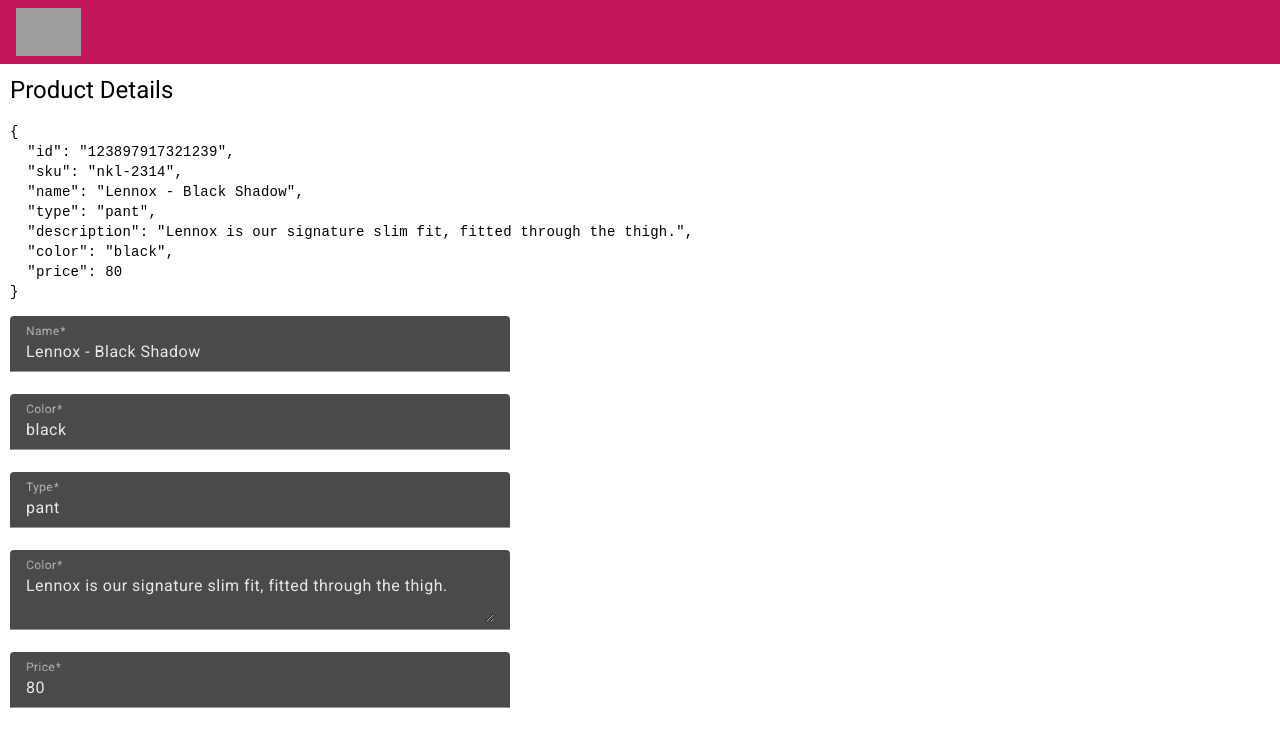
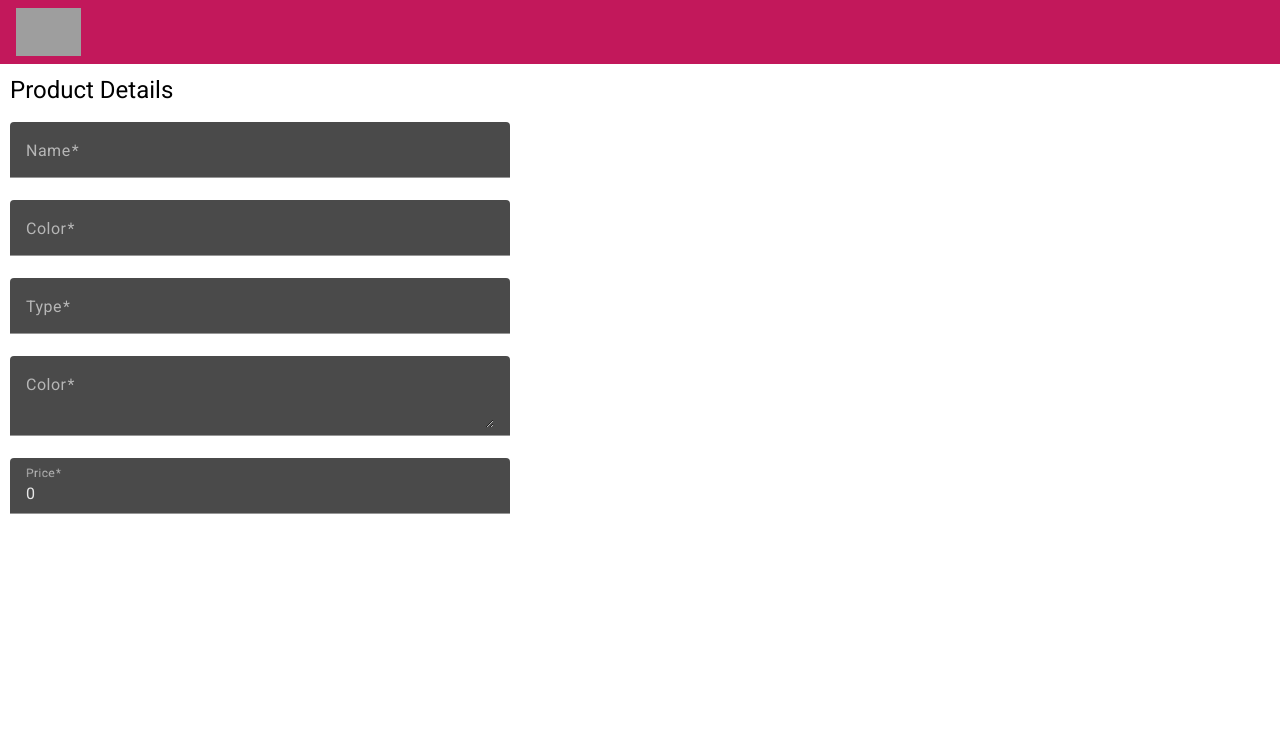
Before and after one commit to RyanGehris/ecommerce-widget, an Angular app in the folder paige-denim/: page /product-detail/1 in a window 1280 px wide. Shown: the top 746 px of the page. Built offline with nearby package versions, Linux system fonts and the light colour scheme; grey boxes are pictures that could not be loaded.

Commit message:
set up routing to product-detail/sku

```diff
--- a/paige-denim/src/app/product-detail/product-detail.component.html
+++ b/paige-denim/src/app/product-detail/product-detail.component.html
@@ -1,18 +1,18 @@
 <h1>Product Details</h1>
 
-<pre>{{ details | json }}</pre>
+<pre>{{ productDetail | json }}</pre>
 
 <form
   #form="ngForm"
   class="details-form"
-  (submit)="updateDetails(currentDetails)"
+  (submit)="updateDetails(currentProductDetail)"
 >
   <mat-form-field class="details-full-width">
     <mat-label>Name</mat-label>
     <input
       matInput
       placeholder="Product name..."
-      [(ngModel)]="currentDetails.name"
+      [(ngModel)]="currentProductDetail.name"
       name="name"
       type="text"
       required
@@ -24,7 +24,7 @@
     <input
       matInput
       placeholder="Product color..."
-      [(ngModel)]="currentDetails.color"
+      [(ngModel)]="currentProductDetail.color"
       name="color"
       type="text"
       maxlength="56"
@@ -37,7 +37,7 @@
     <input
       matInput
       placeholder="Product type..."
-      [(ngModel)]="currentDetails.type"
+      [(ngModel)]="currentProductDetail.type"
       name="type"
       type="text"
       maxlength="56"
@@ -50,7 +50,7 @@
     <textarea
       matInput
       placeholder="Product description..."
-      [(ngModel)]="currentDetails.description"
+      [(ngModel)]="currentProductDetail.description"
       name="description"
       type="text"
       maxlength="56"
@@ -63,7 +63,7 @@
     <input
       matInput
       placeholder="Product price..."
-      [(ngModel)]="currentDetails.price"
+      [(ngModel)]="currentProductDetail.price"
       name="price"
       type="text"
       min="0"
--- a/paige-denim/src/app/product-detail/product-detail.component.ts
+++ b/paige-denim/src/app/product-detail/product-detail.component.ts
@@ -1,4 +1,5 @@
 import { Component } from '@angular/core';
+import { ActivatedRoute, Router } from '@angular/router';
 
 @Component({
   selector: 'app-product-detail',
@@ -6,20 +7,38 @@ import { Component } from '@angular/core';
   styleUrls: ['./product-detail.component.scss'],
 })
 export class ProductDetailComponent {
-  details = {
-    id: '123897917321239',
-    sku: 'nkl-2314',
-    name: 'Lennox - Black Shadow',
-    type: 'pant',
-    description: 'Lennox is our signature slim fit, fitted through the thigh.',
-    color: 'black',
-    price: 80.0,
+  currentSku: string | null = null;
+  productList = [];
+
+  constructor(private route: ActivatedRoute, private router: Router) {}
+
+  ngOnInit() {
+    this.route.paramMap.subscribe((params) => {
+      this.currentSku = params.get('sku');
+      if (this.currentSku) {
+        this.setCurrentProductDetail(this.currentSku);
+      }
+    });
+  }
+
+  productDetail: Product | undefined = {
+    id: '',
+    sku: '',
+    name: '',
+    type: '',
+    description: '',
+    color: '',
+    price: 0,
   };
-  currentDetails = { ...this.details };
+  currentProductDetail = { ...this.productDetail };
 
-  updateDetails(updatedDetails: Product) {
-    this.details = updatedDetails;
+  setCurrentProductDetail(sku: string) {
+    this.productDetail = this.productList.find(
+      (product: Product) => product.sku === sku
+    );
   }
+
+  updateDetails(updatedDetails: any) {}
 }
 
 export interface Product {
--- a/paige-denim/src/app/product-list/product-list.component.html
+++ b/paige-denim/src/app/product-list/product-list.component.html
@@ -38,7 +38,7 @@
         <button
           aria-label="Edit icon"
           color="accent"
-          [routerLink]="'/product-detail'"
+          [routerLink]="['/product-detail', element.sku]"
           mat-button
         >
           <mat-icon aria-hidden="false" fontIcon="edit"></mat-icon>
```
